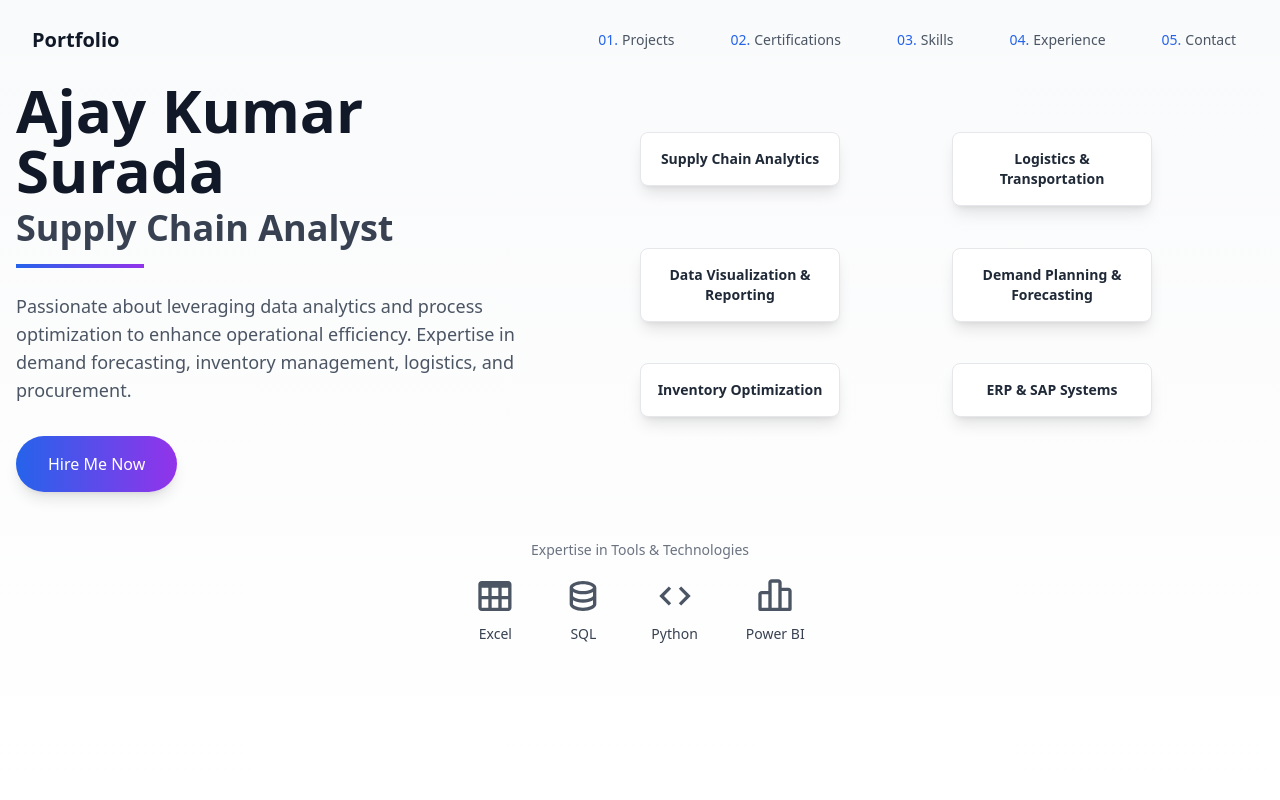
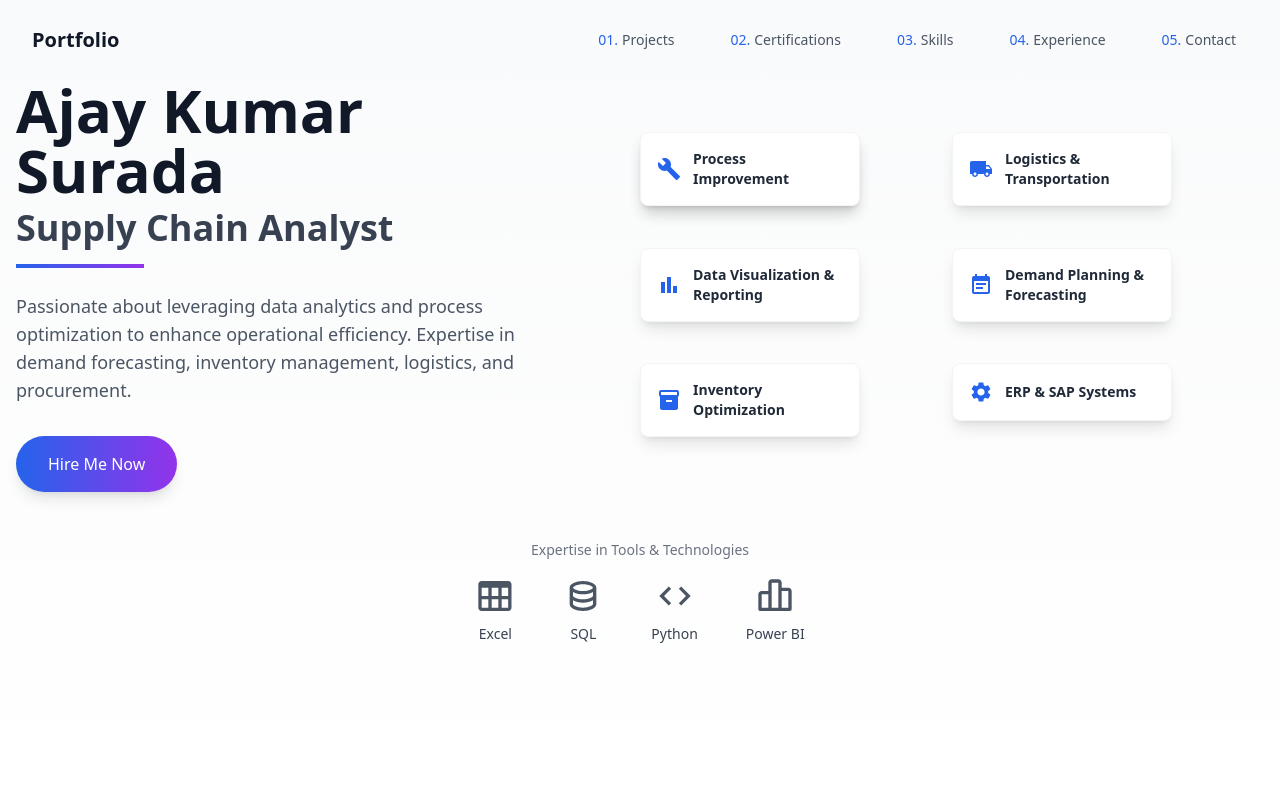
Before and after one commit to ajay-kumar2109/Myportfolio, a React (Vite) app: page / in a window 1280 px wide. Shown: the top 800 px of the page. Built offline with nearby package versions, Linux system fonts and the light colour scheme; the HTML template or start-up script is replaced by a standard one.

Commit message:
Update Hero.jsx

```diff
--- a/src/components/Hero.jsx
+++ b/src/components/Hero.jsx
@@ -1,15 +1,17 @@
 import { motion } from "framer-motion";
 import { FaGithub, FaLinkedin, FaEnvelope } from "react-icons/fa";
-import { BiTable, BiData, BiCode, BiBarChartAlt2 } from "react-icons/bi"; // Icons for tools
+import { BiTable, BiData, BiCode, BiBarChartAlt2 } from "react-icons/bi"; // For tools
+import { MdAnalytics, MdEventNote, MdInventory, MdLocalShipping, MdBarChart, MdSettings, MdBuild } from "react-icons/md"; // For skills
 
 const Hero = () => {
   const skills = [
-    "Supply Chain Analytics",
-    "Demand Planning & Forecasting",
-    "Inventory Optimization",
-    "Logistics & Transportation",
-    "Data Visualization & Reporting",
-    "ERP & SAP Systems",
+    { name: "Supply Chain Analytics", icon: <MdAnalytics size={24} /> },
+    { name: "Demand Planning & Forecasting", icon: <MdEventNote size={24} /> },
+    { name: "Inventory Optimization", icon: <MdInventory size={24} /> },
+    { name: "Logistics & Transportation", icon: <MdLocalShipping size={24} /> },
+    { name: "Data Visualization & Reporting", icon: <MdBarChart size={24} /> },
+    { name: "ERP & SAP Systems", icon: <MdSettings size={24} /> },
+    { name: "Process Improvement", icon: <MdBuild size={24} /> },
   ];
 
   const tools = [
@@ -60,23 +62,25 @@ const Hero = () => {
           </motion.div>
         </div>
 
-        {/* Right Side - Skills Cards (Floating Effect) */}
+        {/* Right Side - Skills Cards (Floating Effect Inspired by Image) */}
         <div className="relative w-full md:w-1/2 h-64 md:h-96">
           {skills.map((skill, index) => (
             <motion.div
               key={index}
-              initial={{ opacity: 0, scale: 0.8, x: 50 }}
-              animate={{ opacity: 1, scale: 1, x: 0 }}
+              initial={{ opacity: 0, scale: 0.8, x: 50, y: 20 }}
+              animate={{ opacity: 1, scale: 1, x: 0, y: 0 }}
               transition={{ duration: 0.6, delay: 0.2 * index }}
-              className="absolute bg-white p-4 rounded-lg shadow-lg text-center text-sm font-semibold text-gray-800 border border-gray-200"
+              whileHover={{ scale: 1.05, y: -5 }}
+              className="absolute bg-white p-4 rounded-lg shadow-lg text-gray-800 border border-gray-100 flex items-center space-x-3"
               style={{
                 top: `${10 + (index % 3) * 30}%`,
                 left: `${index % 2 === 0 ? 0 : 50}%`,
                 transform: `translateX(${index % 2 === 0 ? '0' : '-50%'})`,
-                width: "200px",
+                width: "220px",
               }}
             >
-              {skill}
+              <span className="text-blue-600">{skill.icon}</span>
+              <span className="text-sm font-semibold">{skill.name}</span>
             </motion.div>
           ))}
         </div>
```
